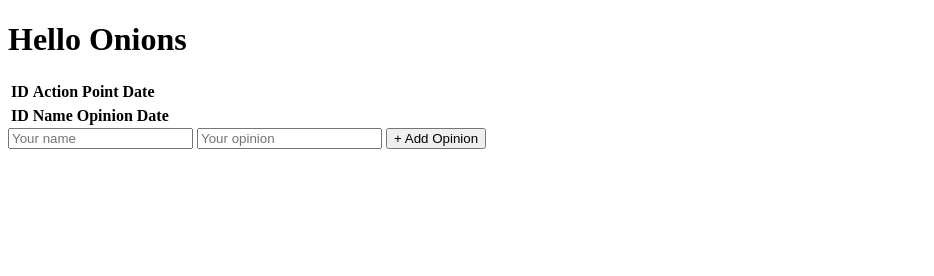
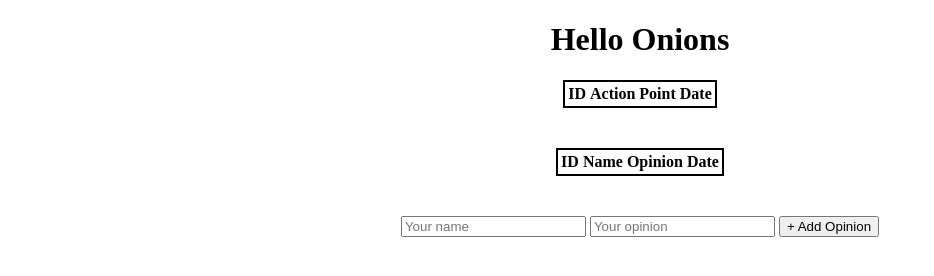
Before and after one commit to FAC-Sixteen/Week7-project-onions2.0, a website: page public/index.html in a window 1280 px wide. Shown: the whole page, without its empty margins (0-934 px from the left). Drawn offline with Linux system fonts and the light colour scheme; files that its build step writes are made by us from their sources; no server answers; files whose address does not match are found by name.

Commit message:
stypo in header styling

```diff
--- a/public/css/style.css
+++ b/public/css/style.css
@@ -1,21 +1,30 @@
 body {
   box-sizing: border-box;
+
+}
+
+h1 {
+text-align: center
 }
 
 .action-table {
-display: flex;
+margin: 20px auto;
+border: 2px solid black;
 
 }
 
 .opinion-section{
-
+  display: flex;
+  flex-direction: column;
+  align-content: center;
 }
 
 
 .opinion-table{
-
+border: 2px solid black;
+margin: 20px auto;
 }
 
-.form{
-
+.container{
+margin: 20px auto;
 }
--- a/public/index.html
+++ b/public/index.html
@@ -5,6 +5,8 @@
     <meta name="viewport" content="width=device-width, initial-scale=1.0">
     <meta http-equiv="X-UA-Compatible" content="ie=edge">
     <link rel="icon" href="public/assets/Robinweatherall-Veggers-Onion.ico">
+     <link rel="stylesheet" href="public/css/normalise.css">
+    <link rel="stylesheet" href="public/css/style.css">
     <title>Lost and Found[ers & Coders]</title>
 </head>
 <body>
@@ -27,12 +29,14 @@
                 <th>Date</th>
             </tr>
         </table>
+        <div class="container">
         <form class="form" action="/post-opinion" method="POST">
             <input type="hidden" id="form-id-to-send" name="action_id" value="">
             <input type="text" name="name" value="" placeholder="Your name">
             <input type="text" name="opinion" value="" placeholder="Your opinion">
             <button type="submit" name="button">+ Add Opinion</button>
         </form>
+        </div>
     </section>
     <script src="./public/script.js"></script>
 </body>
```
